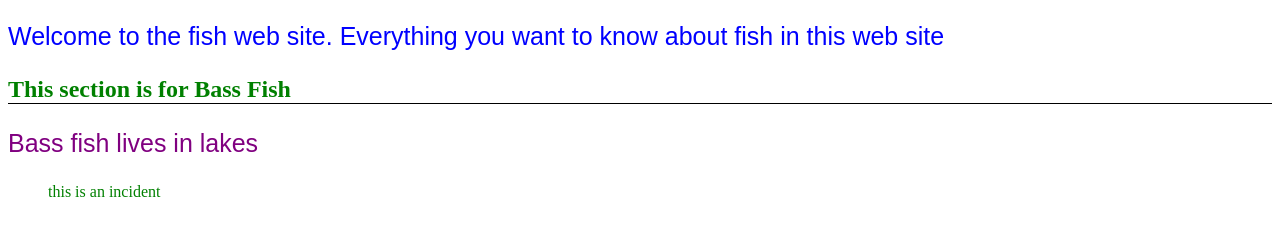
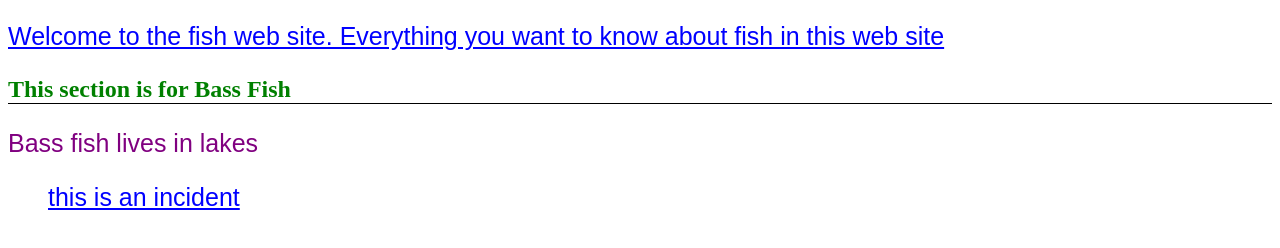
Before and after one commit to israfilrehman/ej, a plain HTML site: page index.html in a window 1280 px wide. Shown: the part 62-310 px from the top of the page. Drawn offline with Linux system fonts and the light colour scheme.

Commit message:
more on classes

```diff
--- a/index.html
+++ b/index.html
@@ -13,7 +13,7 @@
        border-bottom: 1px solid black;
 
     }
-    p.blue{
+    .blue{
         color:blue;
         font-size: 25px;
         font-family:Arial, Helvetica, sans-serif;
@@ -23,15 +23,18 @@
         font-size: 25px;
         font-family:Arial, Helvetica, sans-serif;
     }
+    .underline{
+        text-decoration: underline;
+    }
 
     </style>
 </head>
 <body>
     <h1>The  Fish Web site</h1>
-    <p class="blue">Welcome to the fish web site. Everything you want to know about fish in this web site</p>
+    <p class="blue underline">Welcome to the fish web site. Everything you want to know about fish in this web site</p>
     <h2>This section is for Bass Fish</h2>
     <p class="purple">Bass fish lives in lakes</p>
-    <blockquote >
+    <blockquote class="blue underline">
         this is an incident
     </blockquote>
 
```
